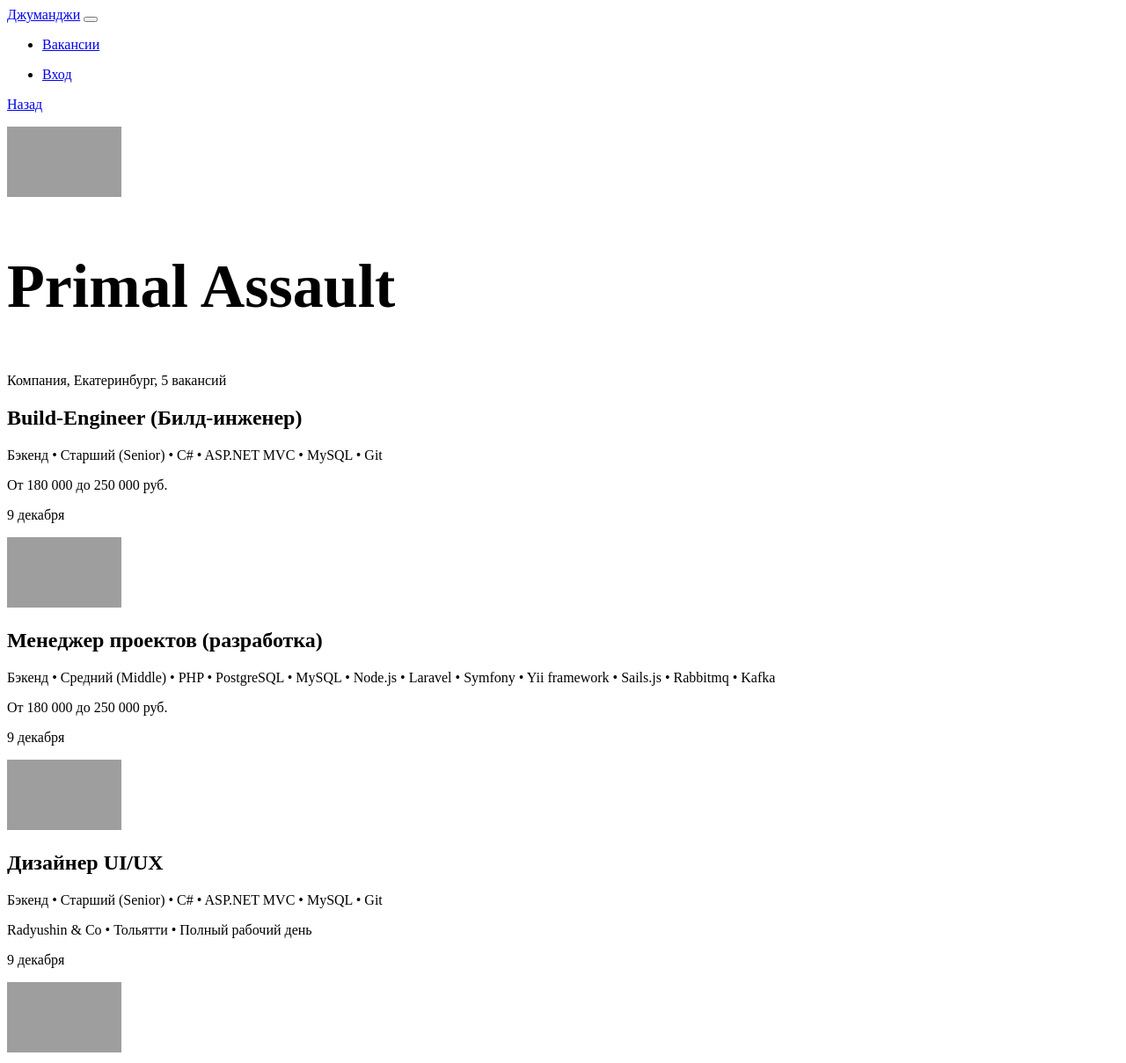
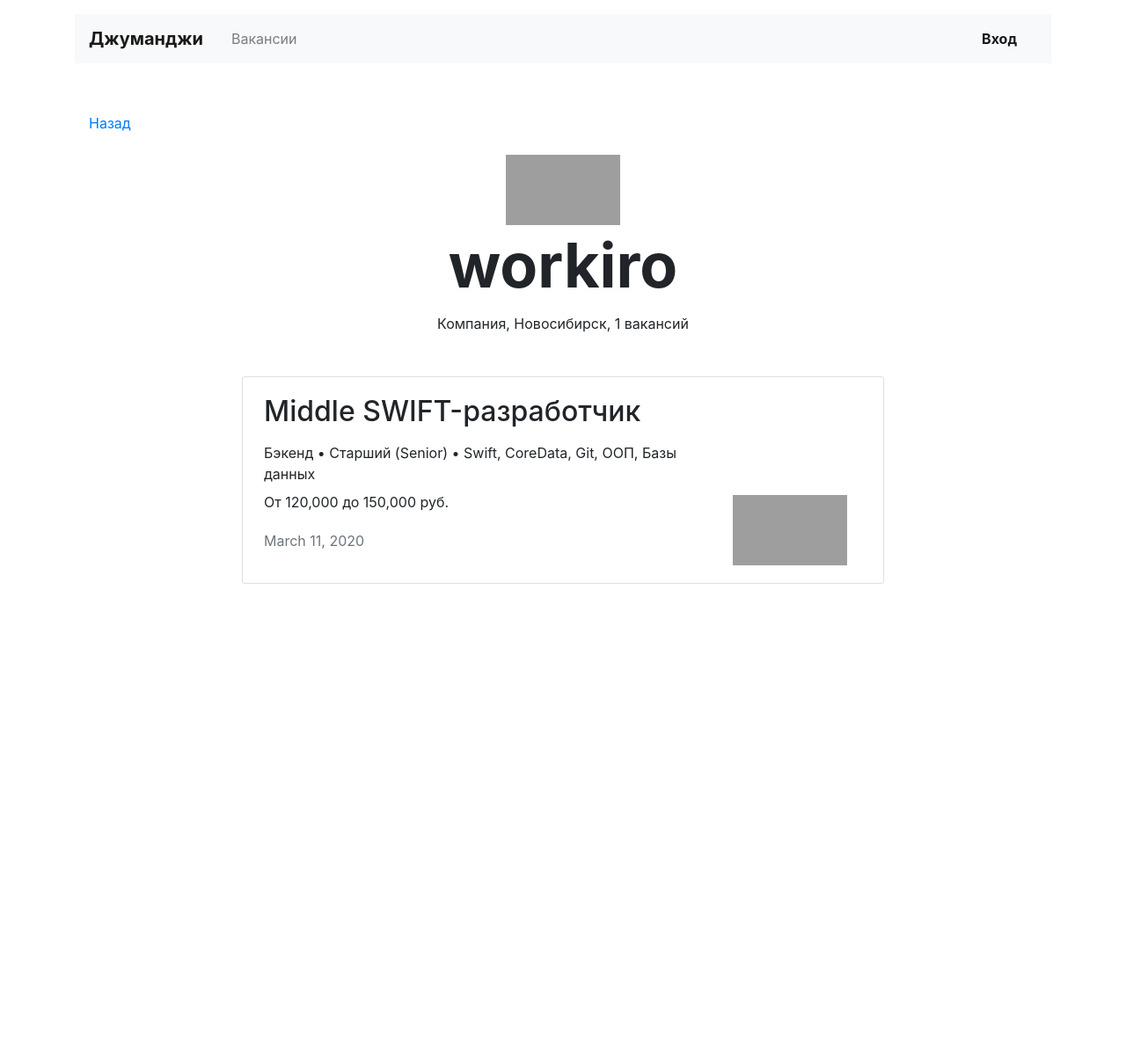
Before and after one commit to laevsti/stepik_vacancies, a Django app: page /companies/1 in a window 1280 px wide. Shown: the whole page at 88% size. After the commit the page ends 664 px from the top, so only its background shows below. Run offline with Django 4.2, Linux system fonts and the light colour scheme; data comes from the database, SQL or seed files in the repository; some libraries are stand-ins or nearby versions; grey boxes are pictures that could not be loaded.

Commit message:
Initial Commit

```diff
--- a/stepik_vacancies/manage.py
+++ b/stepik_vacancies/manage.py
@@ -1,9 +1,6 @@
 #!/usr/bin/env python
-"""Django's command-line utility for administrative tasks."""
 import os
 import sys
-
-
 
 
 def main():
--- a/stepik_vacancies/stepik_vacancies/settings.py
+++ b/stepik_vacancies/stepik_vacancies/settings.py
@@ -11,7 +11,7 @@
 SECRET_KEY = 'django-insecure-lh@3p4v62r+%0ix6sby(mgvv1hjm+nnxp1a9kztz0!gio1@1)r'
 
 # SECURITY WARNING: don't run with debug turned on in production!
-DEBUG = True
+DEBUG = False
 
 ALLOWED_HOSTS = ['127.0.0.1']
 
@@ -100,6 +100,10 @@
 
 USE_TZ = True
 
+USE_THOUSAND_SEPARATOR = True
+
+THOUSAND_SEPARATOR = ' '
+
 
 # Static files (CSS, JavaScript, Images)
 # https://docs.djangoproject.com/en/4.0/howto/static-files/
--- a/stepik_vacancies/stepik_vacancies/urls.py
+++ b/stepik_vacancies/stepik_vacancies/urls.py
@@ -1,11 +1,17 @@
 from django.urls import path
 from vacancies.views import MainView, ListVacanciesView, VacancyView, VacanciesSpecListView, CompanyView
+from vacancies.views import custom_handler400, custom_handler403, custom_handler404, custom_handler500
 
 
 urlpatterns = [
-    path('', MainView.as_view()),
-    path('vacancies', ListVacanciesView.as_view()),
-    path('vacancies/cat/<str:category>', VacanciesSpecListView.as_view()),
-    path('companies/<int:comp_num>', CompanyView.as_view()),
-    path('vacancies/<int:vac_num>', VacancyView.as_view()),
+    path('', MainView.as_view(), name='main_page'),
+    path('vacancies', ListVacanciesView.as_view(), name='all_vacancies'),
+    path('vacancies/cat/<str:category>', VacanciesSpecListView.as_view(), name='spec_vacancies'),
+    path('companies/<int:comp_num>', CompanyView.as_view(), name='company'),
+    path('vacancies/<int:pk>', VacancyView.as_view(), name='vacancy'),
 ]
+
+handler400 = custom_handler400
+handler403 = custom_handler403
+handler404 = custom_handler404
+handler500 = custom_handler500
--- a/stepik_vacancies/vacancies/templates/base.html
+++ b/stepik_vacancies/vacancies/templates/base.html
@@ -3,14 +3,14 @@
 <body>
   <header class="container mt-3">
     <nav class="navbar navbar-expand-lg navbar-light bg-light">
-      <a class="navbar-brand mr-4 font-weight-bold" href="/">Джуманджи</a>
+      <a class="navbar-brand mr-4 font-weight-bold" href={% url 'main_page' %}>Джуманджи</a>
       <button class="navbar-toggler" type="button" data-toggle="collapse" data-target="#navbarNav" aria-controls="navbarNav" aria-expanded="false" aria-label="Toggle navigation">
         <span class="navbar-toggler-icon"></span>
       </button>
       <div class="collapse navbar-collapse justify-content-between" id="navbarNav">
         <ul class="navbar-nav col-10">
           <li class="nav-item">
-            <a class="nav-link" href="/vacancies">Вакансии</a>
+            <a class="nav-link" href={% url 'all_vacancies' %}>Вакансии</a>
           </li>
 
         </ul>
--- a/stepik_vacancies/vacancies/templates/company.html
+++ b/stepik_vacancies/vacancies/templates/company.html
@@ -1,5 +1,12 @@
 <!DOCTYPE html>
 <html lang="ru">
+
+<head>
+  <meta charset="UTF-8">
+  <title>Компания | Джуманджи</title>
+  <meta name="viewport" content="width=device-width, initial-scale=1.0, user-scalable=no">
+  <link rel="stylesheet" href="https://stackpath.bootstrapcdn.com/bootstrap/4.3.1/css/bootstrap.min.css" integrity="sha384-ggOyR0iXCbMQv3Xipma34MD+dH/1fQ784/j6cY/iJTQUOhcWr7x9JvoRxT2MZw1T" crossorigin="anonymous">
+</head>
 {% extends 'base.html' %} {% block container %}
   <main class="container mt-3">
     <div class="navbar mt-5">
@@ -7,20 +14,21 @@
     </div>
     <section>
       <div class="text-center">
-        <img src="https://place-hold.it/130x80" width="130" height="80" alt="">
+        <img src="{{ comp_details.logo }}" width="130" height="80" alt="">
       </div>
-      <h1 class="h1 text-center mx-auto mt-0 pt-1" style="font-size: 70px;"><strong>Primal Assault</strong></h1>
-      <p class="text-center pt-1">Компания, Екатеринбург, 5 вакансий</p>
+      <h1 class="h1 text-center mx-auto mt-0 pt-1" style="font-size: 70px;"><strong>{{ comp_details.name }}</strong></h1>
+      <p class="text-center pt-1">Компания, {{ comp_details.location }}, {{ vac_count }} вакансий</p>
       <div class="row mt-5">
+        {% for vacancy in object_list %}
         <div class="col-12 col-lg-8 offset-lg-2 m-auto">
           <div class="card mb-4">
             <div class="card-body px-4">
               <div class="row">
                 <div class="col-12 col-md-8 col-lg-9">
-                  <h2 class="h2 pb-2">Build-Engineer (Билд-инженер)</h2>
-                  <p class="mb-2">Бэкенд • Старший (Senior) • C# • ASP.NET MVC • MySQL • Git</p>
-                  <p>От 180 000 до 250 000 руб.</p>
-                  <p class="text-muted pt-1">9 декабря</p>
+                  <h2 class="h2 pb-2">{{ vacancy.title }}</h2>
+                  <p class="mb-2">{{ vacancy.specialty.title }} • Старший (Senior) • {{ vacancy.skills }}</p>
+                  <p>От {{ vacancy.salary_min }} до {{ vacancy.salary_max }} руб.</p>
+                  <p class="text-muted pt-1">{{ vacancy.published_at|date }}</p>
                 </div>
                 <div class="col-12 col-md-4 col-lg-3 d-flex align-items-end">
                   <img src="https://place-hold.it/130x80" width="130" height="80" alt="">
@@ -28,37 +36,7 @@
               </div>
             </div>
           </div>
-          <div class="card mb-4">
-            <div class="card-body px-4">
-              <div class="row">
-                <div class="col-12 col-md-8 col-lg-9">
-                  <h2 class="h2 pb-2">Менеджер проектов (разработка)</h2>
-                  <p>Бэкенд • Средний (Middle) • PHP • PostgreSQL • MySQL • Node.js • Laravel • Symfony • Yii framework • Sails.js • Rabbitmq • Kafka</p>
-                  <p class="mb-2">От 180 000 до 250 000 руб.</p>
-                  <p class="text-muted pt-1">9 декабря</p>
-                </div>
-                <div class="col-12 col-md-4 col-lg-3 d-flex align-items-end">
-                  <img src="https://place-hold.it/130x80" width="130" height="80" alt="">
-                </div>
-              </div>
-            </div>
-          </div>
-          <div class="card mb-4">
-            <div class="card-body px-4">
-              <div class="row">
-                <div class="col-12 col-md-8 col-lg-9">
-                  <h2 class="h2 pb-2">Дизайнер UI/UX</h2>
-                  <p class="mb-2">Бэкенд • Старший (Senior) • C# • ASP.NET MVC • MySQL • Git</p>
-                  <p>Radyushin & Co • Тольятти • Полный рабочий день</p>
-                  <p class="text-muted pt-1">9 декабря</p>
-                </div>
-                <div class="col-12 col-md-4 col-lg-3 d-flex align-items-end">
-                  <img src="https://place-hold.it/130x80" width="130" height="80" alt="">
-                </div>
-              </div>
-            </div>
-          </div>
-        </div>
+          {% endfor %}
       </div>
     </section>
   </main>
--- a/stepik_vacancies/vacancies/templates/index.html
+++ b/stepik_vacancies/vacancies/templates/index.html
@@ -41,7 +41,7 @@
             <img class="mx-auto d-block" src="{{ specialties.picture }}" width="100" height="60" alt="">
             <div class="card-body">
               <p class="card-text mb-2">{{ specialties.title }}</p>
-              <p class="card-text"><a href="#">{{ specialties.vac_count }} вакансий</a></p>
+              <p class="card-text"><a href={% url 'spec_vacancies' category=specialties.code %}>{{ specialties.vac_count }} вакансий</a></p>
             </div>
           </div>
         </div>
@@ -59,7 +59,7 @@
               <img class="mx-auto d-block mw-100" src="{{ company.logo }}" alt="">
             </a>
             <div class="card-body">
-              <p class="card-text"><a href="#">{{ company.vac_count}} вакансий</a></p>
+              <p class="card-text"><a href={% url 'company' comp_num=company.id %}>{{ company.vac_count}} вакансий</a></p>
             </div>
           </div>
         </div>
--- a/stepik_vacancies/vacancies/views.py
+++ b/stepik_vacancies/vacancies/views.py
@@ -1,7 +1,6 @@
-from django.shortcuts import render
-from django.views import View
-from django.views.generic import ListView, TemplateView
+from django.http import HttpResponseBadRequest, HttpResponseNotFound, HttpResponseForbidden, HttpResponseServerError
 from django.db.models import Count
+from django.views.generic import ListView, TemplateView, DetailView
 
 from vacancies.models import Company, Vacancy, Specialty
 
@@ -23,13 +22,12 @@
     model = Vacancy
 
     def get_queryset(self):
-#        spec_name =
-         return super().get_queryset().filter(specialty__code=self.kwargs['category'])
+        return super().get_queryset().filter(specialty__code=self.kwargs['category'])
 
     def get_context_data(self, **kwargs):
         context = super().get_context_data(**kwargs)
-        context['vac_count'] = Vacancy.objects.filter(specialty__code=self.kwargs['category']).count()
-        context['spec_list'] = Specialty.objects.filter(code=self.kwargs['category'])
+        context['spec_list'] = Specialty.objects.filter(code=self.kwargs['category'])\
+            .annotate(vac_count=Count('vacancies'))
         return context
 
 
@@ -40,20 +38,50 @@
 
     def get_context_data(self, **kwargs):
         context = super().get_context_data(**kwargs)
-        context['spec_list'] = Specialty.objects.all()
-        context['vac_count'] = Vacancy.objects.all().count()
+        speciality = Specialty.objects.filter(pk__in=Vacancy.objects.values('specialty_id').distinct())\
+            .annotate(vac_count=Count('vacancies'))
+        context['spec_list'] = speciality
         return context
 
-class VacancyView(View):
-    def get(self, request, *args, **kwargs):
 
-        content = {'title': 'title'
-                   }
-        return render(request, 'vacancy.html', {'content': content})
+class VacancyView(DetailView):
+    template_name = 'vacancy.html'
 
-class CompanyView(View):
-    def get(self, request, *args, **kwargs):
+    model = Vacancy
+    context_object_name = 'vacancy'
 
-        content = {'title': 'title'
-                   }
-        return render(request, 'company.html', {'content': content})
+
+class CompanyView(ListView):
+    template_name = 'company.html'
+
+    context_object_name = 'company'
+    model = Vacancy
+
+    def get_queryset(self):
+        return super().get_queryset().filter(company__id=self.kwargs['comp_num'])
+
+    def get_context_data(self, **kwargs):
+        context = super().get_context_data(**kwargs)
+        context['comp_details'] = Company.objects.get(pk=self.kwargs['comp_num'])
+        context['vac_count'] = Vacancy.objects.filter(company__id=self.kwargs['comp_num']).count
+        return context
+
+
+def custom_handler400(request, exception):
+    # Call when SuspiciousOperation raised
+    return HttpResponseBadRequest('Неверный запрос!')
+
+
+def custom_handler403(request, exception):
+    # Call when PermissionDenied raised
+    return HttpResponseForbidden('Доступ запрещен!')
+
+
+def custom_handler404(request, exception):
+    # Call when Http404 raised
+    return HttpResponseNotFound('Ресурс не найден!')
+
+
+def custom_handler500(request):
+    # Call when raised some python exception
+    return HttpResponseServerError('Ошибка сервера!')
```
Also changed, not shown: stepik_vacancies/requirements.txt (added, +15 -0 lines), stepik_vacancies/vacancies/templates/vacancies.html (+7 -7 lines), stepik_vacancies/vacancies/templates/vacancy.html (+7 -31 lines), stepik_vacancies/vacancies/models.py (line endings or trailing spaces), 1 other file.
